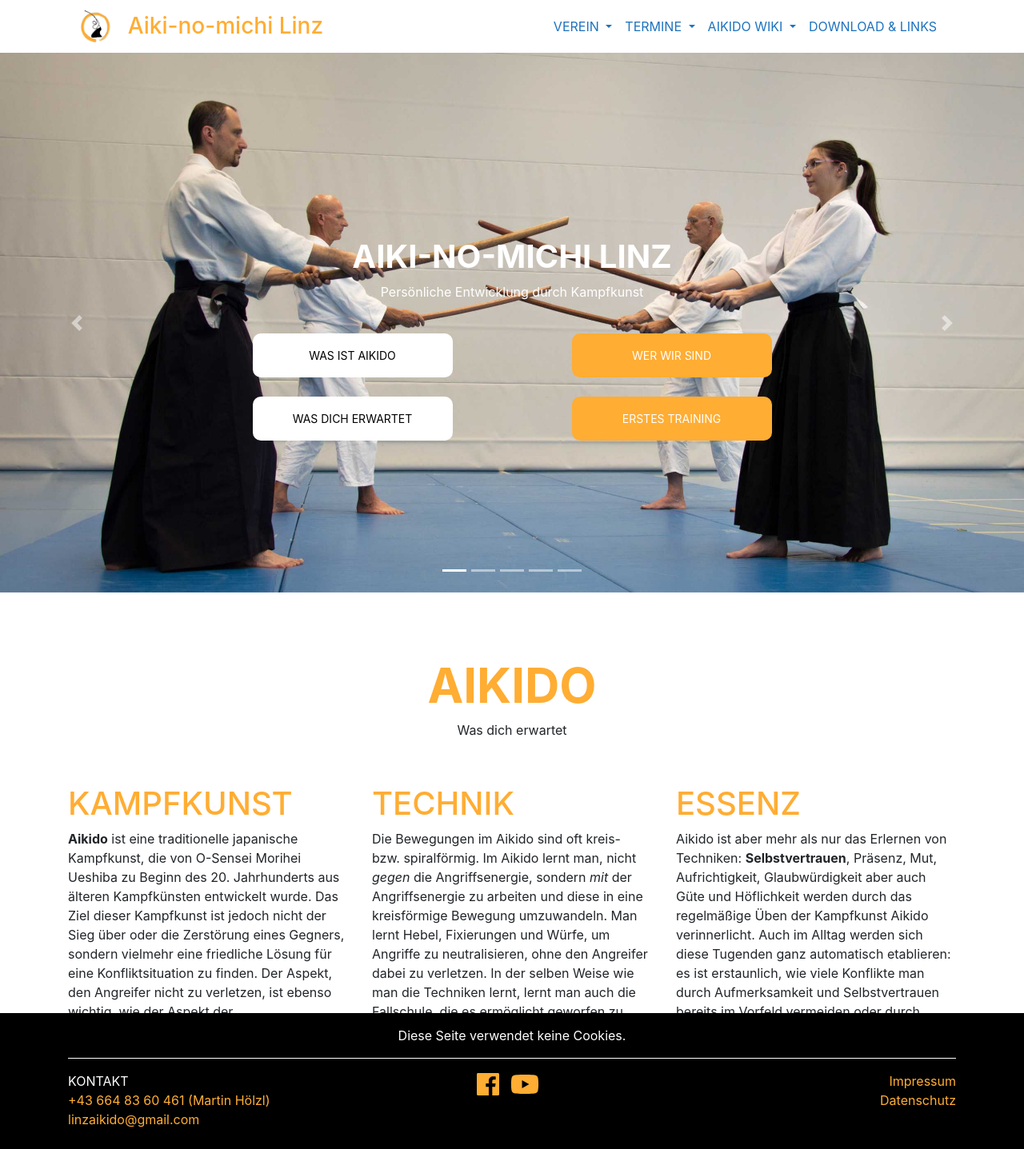
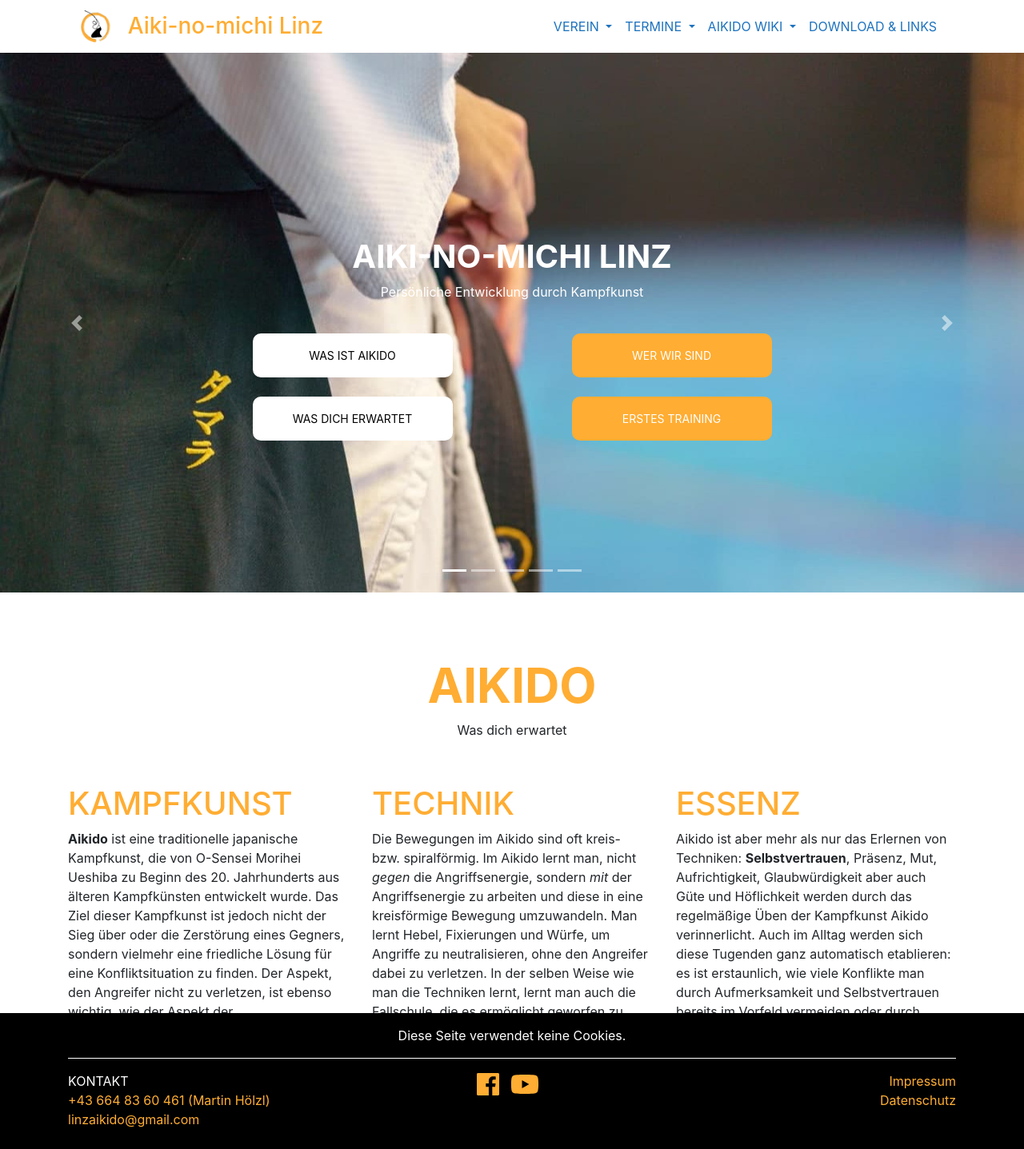
Before and after one commit to TWachs/aikinomichi-linz, a Jekyll site: the page built from index.md, in a window 1280 px wide. Shown: the whole page at 80% size. Built offline with Jekyll 4.4.1, drawn with Linux system fonts in a browser that asks for light colours; nearby versions of some CDN libraries.

Commit message:
update slider first page

```diff
--- a/_includes/head.html
+++ b/_includes/head.html
@@ -12,7 +12,7 @@
     <script src="https://maxcdn.bootstrapcdn.com/bootstrap/4.0.0/js/bootstrap.min.js" integrity="sha384-JZR6Spejh4U02d8jOt6vLEHfe/JQGiRRSQQxSfFWpi1MquVdAyjUar5+76PVCmYl" crossorigin="anonymous"></script>
 
     <title>{{page.title}}</title>
-    <link rel="stylesheet" href="{{ site.baseurl }}/css/main.css">
+    <link rel="stylesheet" href="{{ site.baseurl }}/css/main.css"> <!-- insert http://127.0.0.1:4000 instead of {{ site.baseurl}} for local testing -->
     <link rel="canonical" href="{{ site.url }}{{ site.baseurl }}{{ page.url | replace:'index.html',''}}">
     <link rel="icon" href="{{ site.baseurl }}/images/Logo_Aikinomichi-Linz.jpg">
 </head>
--- a/index.md
+++ b/index.md
@@ -13,19 +13,19 @@ title: Aikido in Linz - Aiki-no-michi Linz
     </ol>
     <div class="carousel-inner" role="listbox">
         <!-- Slide One - Set the background image for this slide in the line below -->
-        <div class="carousel-item active" style="background-image: url('./images/SliderOne.jpg')">
+        <div class="carousel-item active" style="background-image: url('./images/Slider1.jpg')">
             <!--<div class="carousel-caption d-none d-md-block">
                 <h3>Third One</h3>
                 <p>This is a description for the third slide.</p>
             </div> -->
         </div>
-        <div class="carousel-item" style="background-image: url('./images/SliderTwo.jpg')">
+        <div class="carousel-item" style="background-image: url('./images/Slider2.jpg')">
         </div>
-        <div class="carousel-item" style="background-image: url('./images/SliderThreeNew.jpg')">
+        <div class="carousel-item" style="background-image: url('./images/Slider3.jpg')">
         </div>
-        <div class="carousel-item" style="background-image: url('./images/SliderFour.jpg')">
+        <div class="carousel-item" style="background-image: url('./images/Slider4.jpg')">
         </div>
-        <div class="carousel-item" style="background-image: url('./images/SliderFive.jpg')">
+        <div class="carousel-item" style="background-image: url('./images/Slider5.jpg')">
         </div>
     </div>
     <a class="carousel-control-prev" href="#carouselExampleIndicators" role="button" data-slide="prev">
```
Also changed, not shown: images/OldSliderFive.jpg (renamed from images/SliderFive.jpg), images/OldSliderOne.jpg (renamed from images/SliderOne.jpg), images/OldSliderThree.jpg (renamed from images/SliderThreeNew.jpg), images/OldSliderTwo.jpg (renamed from images/SliderTwo.jpg), images/Slider1.jpg (added), images/Slider1Original.jpg (added), images/Slider2.jpg (added), images/Slider2Original.jpg (added), images/Slider3.jpg (added), images/Slider3Original.jpg (added), images/Slider4.jpg (added), images/Slider4Original.jpg (added), images/Slider5.jpg (added), 3 other files.
